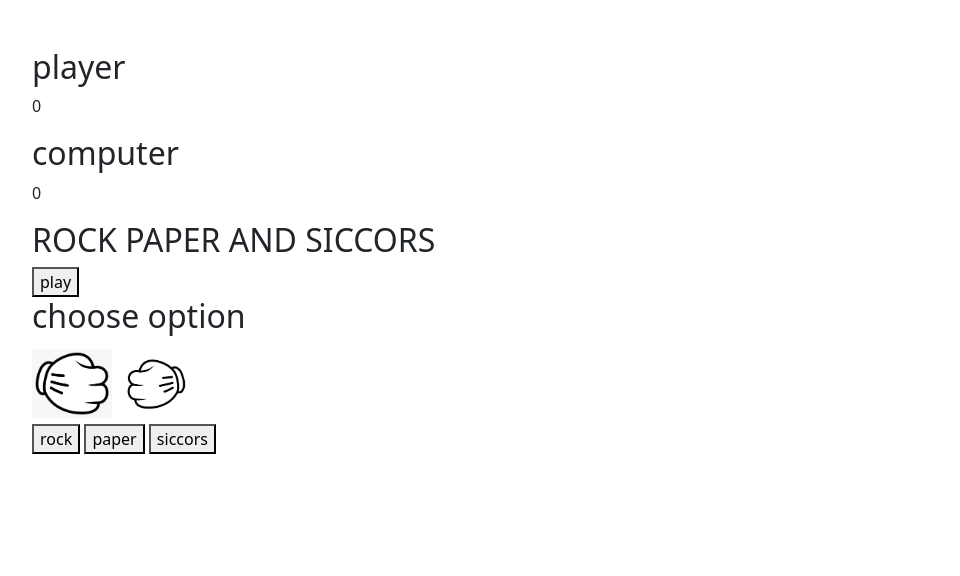
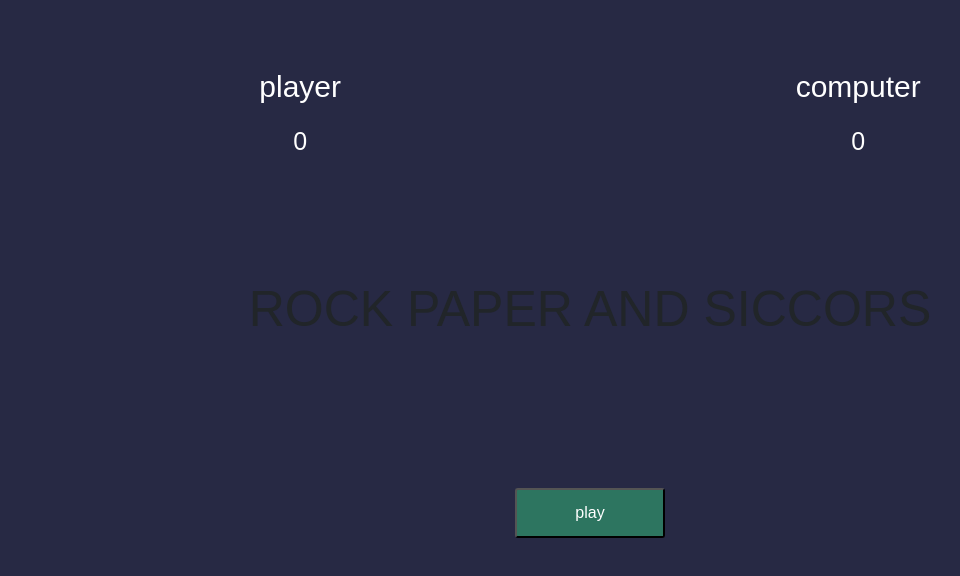
Before and after one commit to jay-ngabo/rock-paper-siccors, a plain HTML site: page index.html in a window 1280 px wide. Shown: the whole page, without its empty margins (50-1010 px from the left). Drawn offline with nearby package versions, Linux system fonts and the light colour scheme.

Commit message:
add changes

```diff
--- a/css/style.css
+++ b/css/style.css
@@ -0,0 +1,72 @@
+.{
+    padding: o;
+    margin: 0;
+    box-sizing: border-box;
+
+}
+.body{
+    background-color: rgb(39, 41, 68);
+}
+section{
+    height: 100vh;
+    font-family: sans-serif;
+}
+.score{
+    color: white;
+    height: 20vh;
+    display: flex;
+    justify-content: space-around;
+    align-items: center;
+}
+.score h2{
+    font-size: 30px;
+}
+.score p{
+    text-align: center;
+    padding: 10px;
+    font-size: 25px;
+}
+.intro{
+    display: flex;
+    height: 50vh;
+    flex-direction: column;
+    align-items: center;
+    justify-content: space-around;
+}
+.intro h2{
+    font-size: 50px;
+}
+.intro button, .match button{
+    background: none;
+    width: 150px;
+    height: 50px;
+    color: white;
+    background-color: rgb(45,117,96);
+    border-radius: 3px;
+    cursor: pointer;
+}
+.hand{
+    position: absolute;
+    top: 50%;
+    right: 50;
+    transform: translate(-50%, -50%);
+}
+.winner{
+    color: white;
+    text-align: center;
+}
+
+.hands, .options{
+    display: flex;
+    justify-content: space-around;
+    align-items: center;
+}
+
+div.fadeOut{
+    opacity: 0;
+    pointer-events: none;
+}
+div.fadein{
+    opacity: 1;
+    pointer-events: all;
+}
--- a/index.html
+++ b/index.html
@@ -9,7 +9,7 @@
     <link rel="stylesheet" href="/css/style.css">
     <link rel="stylesheet" href="https://cdn.jsdelivr.net/npm/bootstrap@5.2.0/dist/css/bootstrap.min.css" integrity="sha384-gH2yIJqKdNHPEq0n4Mqa/HGKIhSkIHeL5AyhkYV8i59U5AR6csBvApHHNl/vI1Bx" crossorigin="anonymous">
 </head>
-<body>
+<body class="body">
     <section class="game container mt-5">
 
         <div class="score">
@@ -29,7 +29,7 @@
             <h2>ROCK PAPER AND SICCORS</h2>
             <button>play</button>
         </div>
-        <div class="match">
+        <div class="match fadeOut">
             <h2 class="winner">choose option</h2>
             <div class="hands">
                 <img src="/assets/109-1094400_rock-paper-scissors-png-clipart-rock-paper-scissor.png" alt="" width="80px">
--- a/js/index.js
+++ b/js/index.js
@@ -0,0 +1,4 @@
+const game = ()=>{
+    let pSore = 0;
+    let cScore = 0;
+}
```
